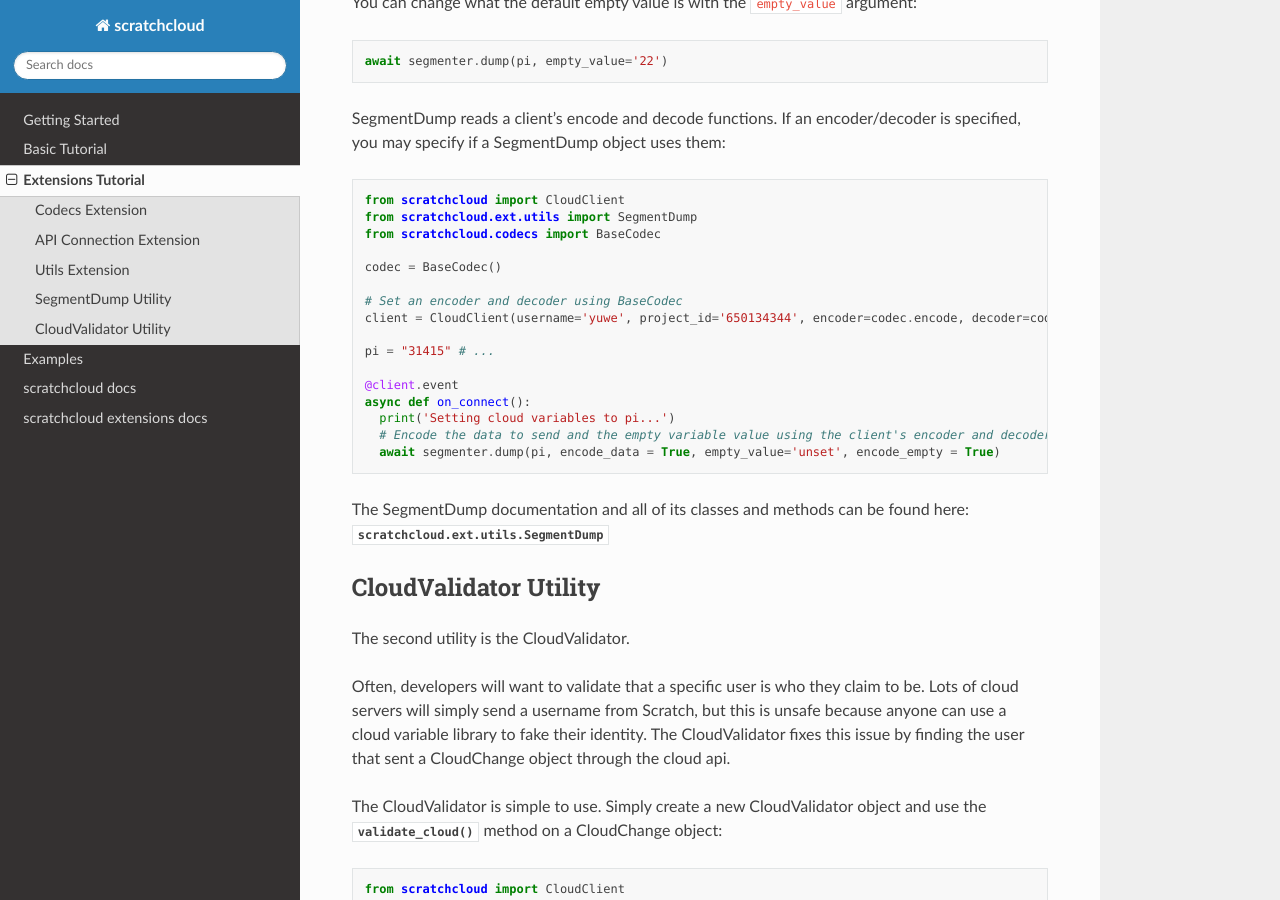
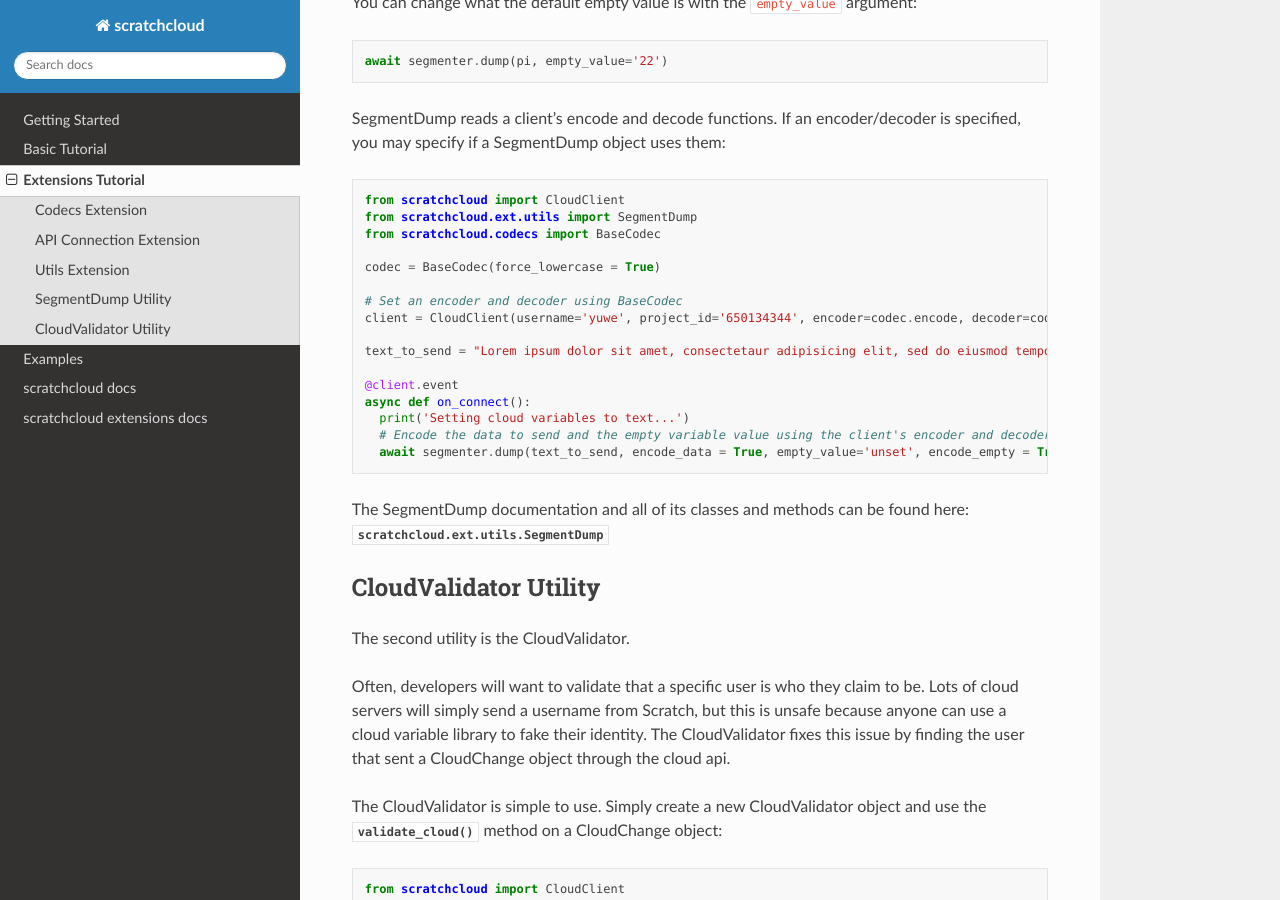
Before and after one commit to yuwex/scratchcloud, a Sphinx documentation site: the page built from sphinx/source/extensions_tutorial.rst, in a window 1280 px wide and 900 px high, scrolled down 4863 px. Built offline with Sphinx 7.4.7 and the Read the Docs theme 2.0.0, drawn with Linux system fonts in a browser that asks for light colours.

Commit message:
changed digits of pi to actual text for clarity

```diff
--- a/sphinx/source/extensions_tutorial.rst
+++ b/sphinx/source/extensions_tutorial.rst
@@ -203,18 +203,18 @@
   from scratchcloud.ext.utils import SegmentDump
   from scratchcloud.codecs import BaseCodec
 
-  codec = BaseCodec()
+  codec = BaseCodec(force_lowercase = True)
 
   # Set an encoder and decoder using BaseCodec
   client = CloudClient(username='yuwe', project_id='650134344', encoder=codec.encode, decoder=codec.decode)
 
-  pi = "31415" # ...
+  text_to_send = "Lorem ipsum dolor sit amet, consectetaur adipisicing elit, sed do eiusmod tempor incididunt ut labore et dolore magna aliqua. Ut enim ad minim veniam, quis nostrud exercitation ullamco laboris nisi ut aliquip ex ea commodo consequat. Duis aute irure dolor in reprehenderit in voluptate velit esse cillum dolore eu fugiat nulla pariatur. Excepteur sint occaecat cupidatat non proident, sunt in culpa qui officia deserunt mollit anim id est laborum."
 
   @client.event
   async def on_connect():
-    print('Setting cloud variables to pi...')
+    print('Setting cloud variables to text...')
     # Encode the data to send and the empty variable value using the client's encoder and decoder parameters
-    await segmenter.dump(pi, encode_data = True, empty_value='unset', encode_empty = True)
+    await segmenter.dump(text_to_send, encode_data = True, empty_value='unset', encode_empty = True)
 
 The SegmentDump documentation and all of its classes and methods can be found here: :class:`scratchcloud.ext.utils.SegmentDump`
 
```
